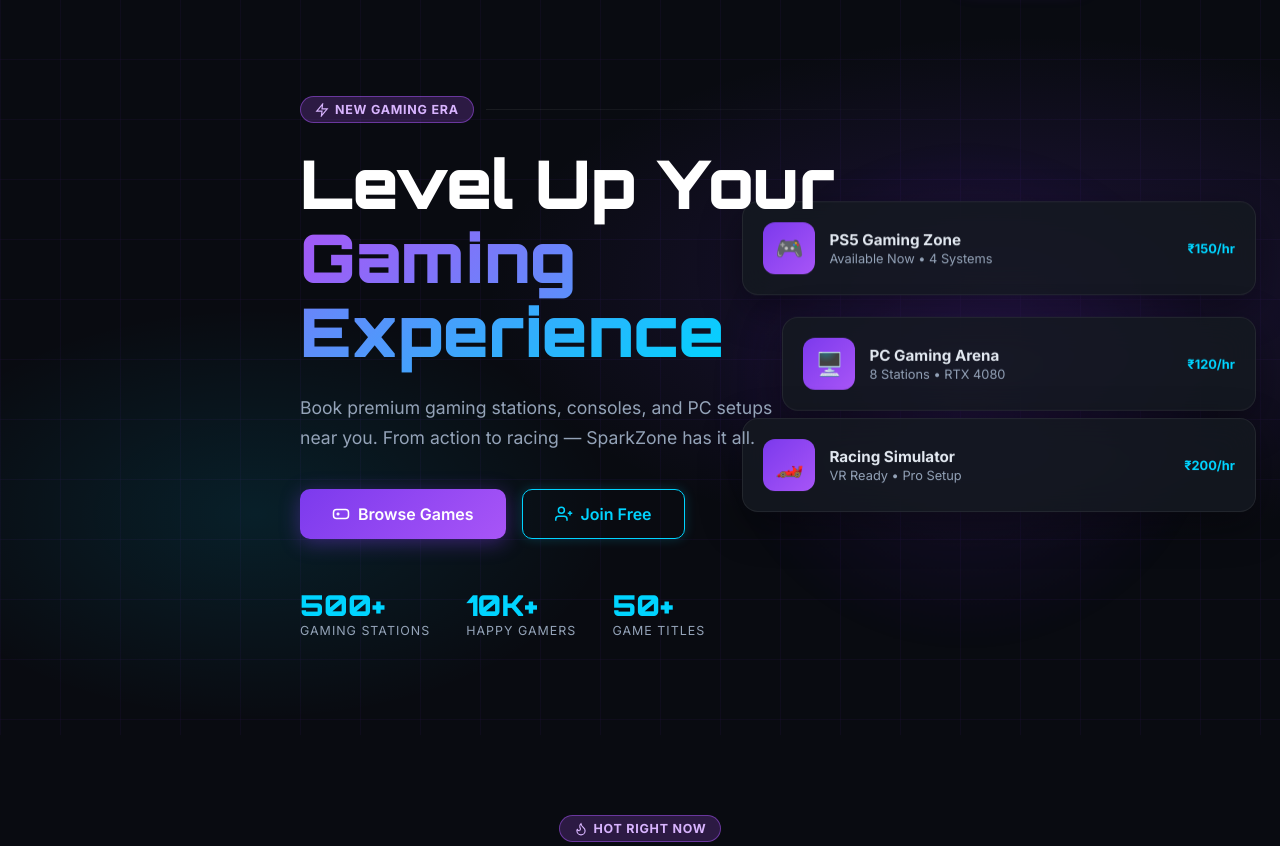
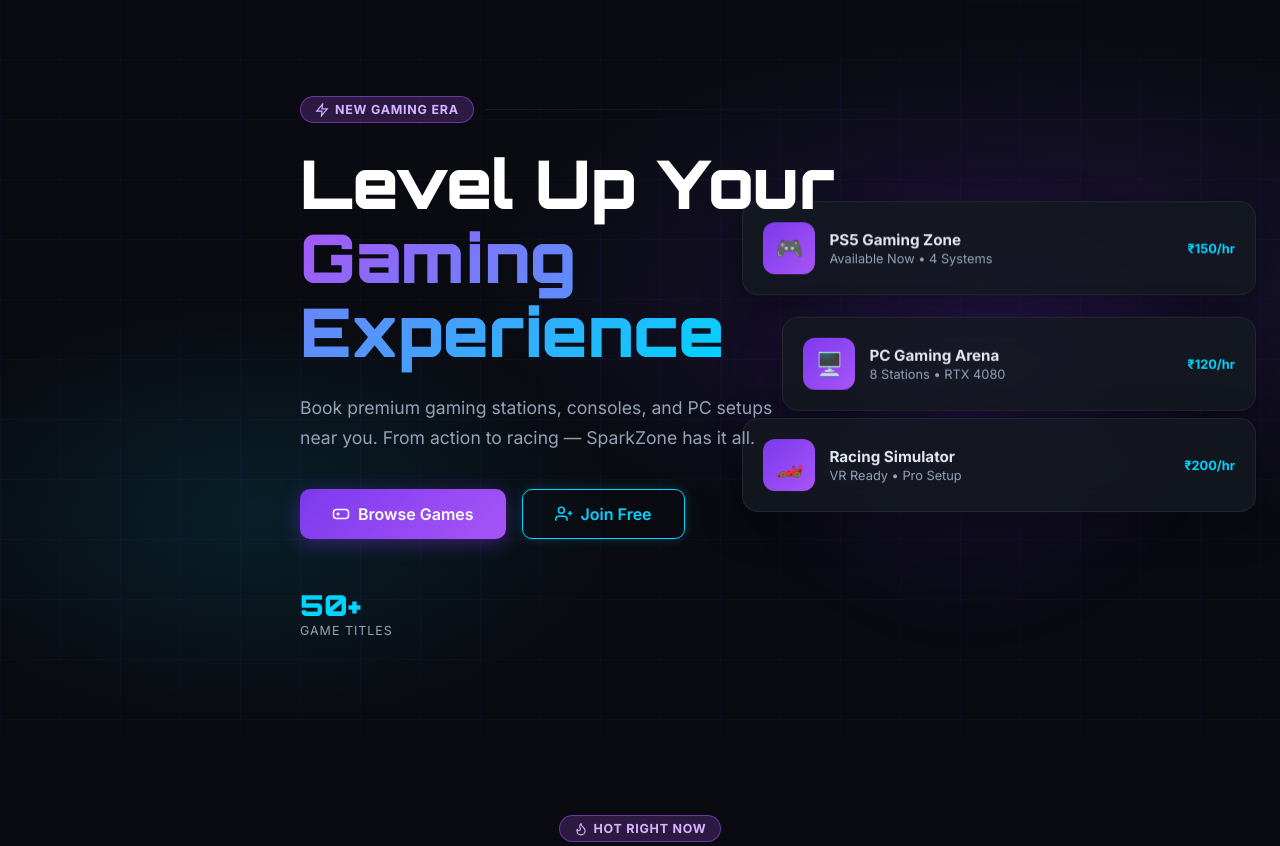
Before and after one commit to vishvam5379/sparkzone, a Django app: page / in a window 1280 px wide. Shown: the part 71-917 px from the top of the page. Run offline with Django 5.2, Linux system fonts and the light colour scheme; data that the repository does not hold is empty.

Commit message:
Remove 500+ Gaming Stations and 10K+ Happy Gamers stats from home page hero

```diff
--- a/sparkzoneapp/templates/index.html
+++ b/sparkzoneapp/templates/index.html
@@ -172,8 +172,6 @@
         </a>
       </div>
       <div class="hero-stats">
-        <div class="hero-stat"><div class="num">500+</div><div class="lbl">Gaming Stations</div></div>
-        <div class="hero-stat"><div class="num">10K+</div><div class="lbl">Happy Gamers</div></div>
         <div class="hero-stat"><div class="num">50+</div><div class="lbl">Game Titles</div></div>
       </div>
     </div>
```
